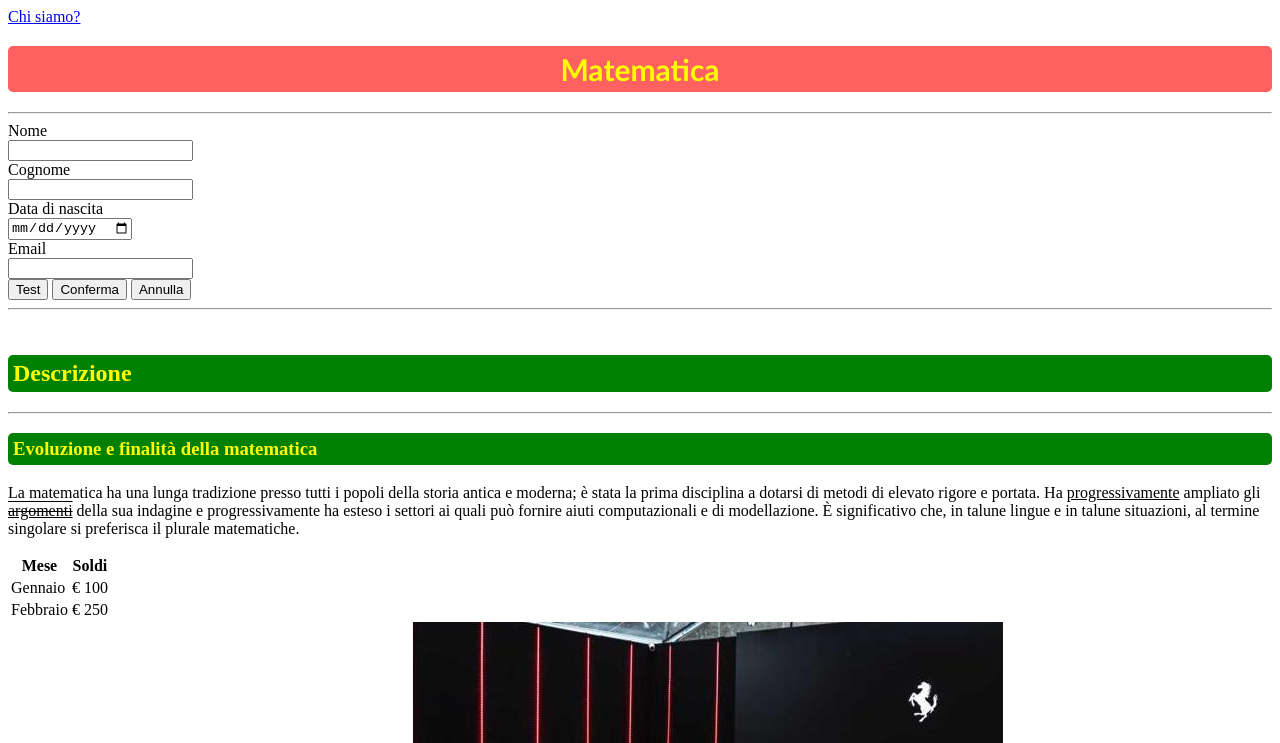
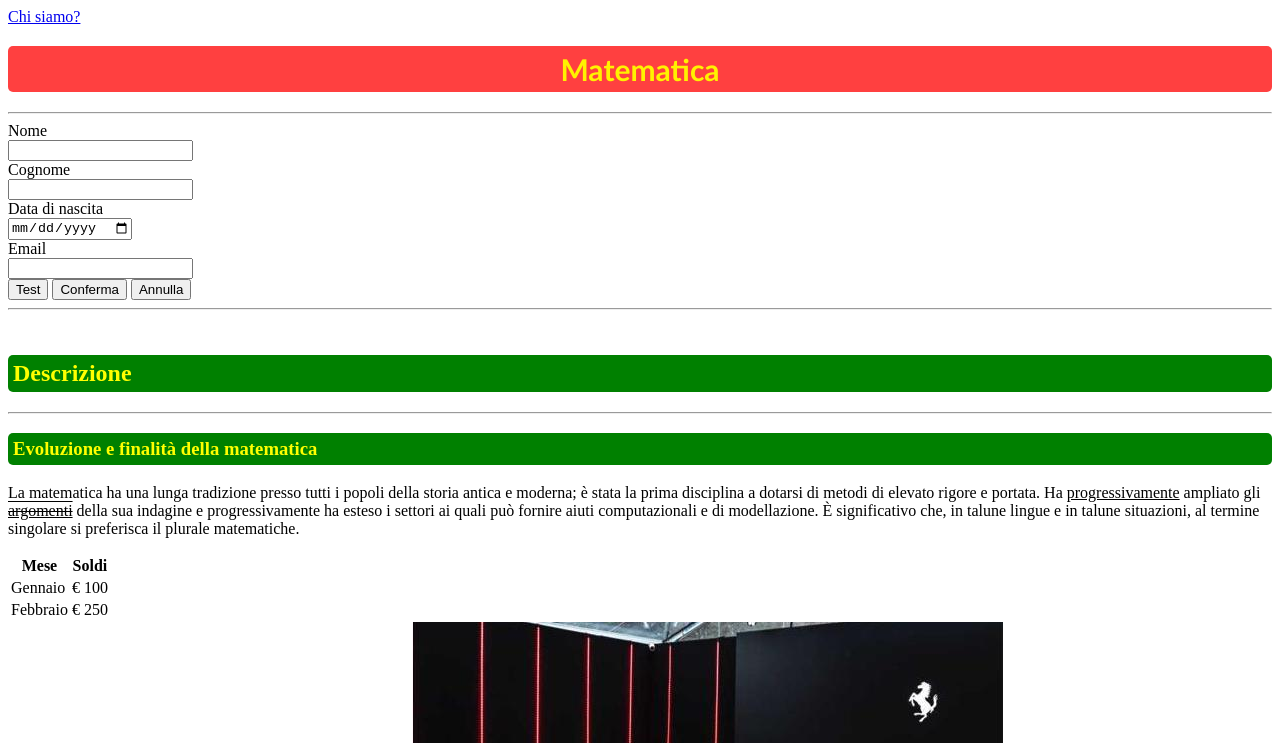
Before and after one commit to S-Gio/MyRepoAppFrontend, a plain HTML site: page index.html in a window 1280 px wide. Shown: the top 743 px of the page. Drawn offline with Linux system fonts and the light colour scheme.

Commit message:
Update style.css

```diff
--- a/style.css
+++ b/style.css
@@ -1,6 +1,6 @@
 .titolo {
-    color:#ffff00;
-    background-color:rgba(255, 0, 0, 0.622);
+    color:#fff200;
+    background-color:rgba(255, 0, 0, 0.749);
     border-radius:5px;
     padding:5px;
     text-align:center;
```
